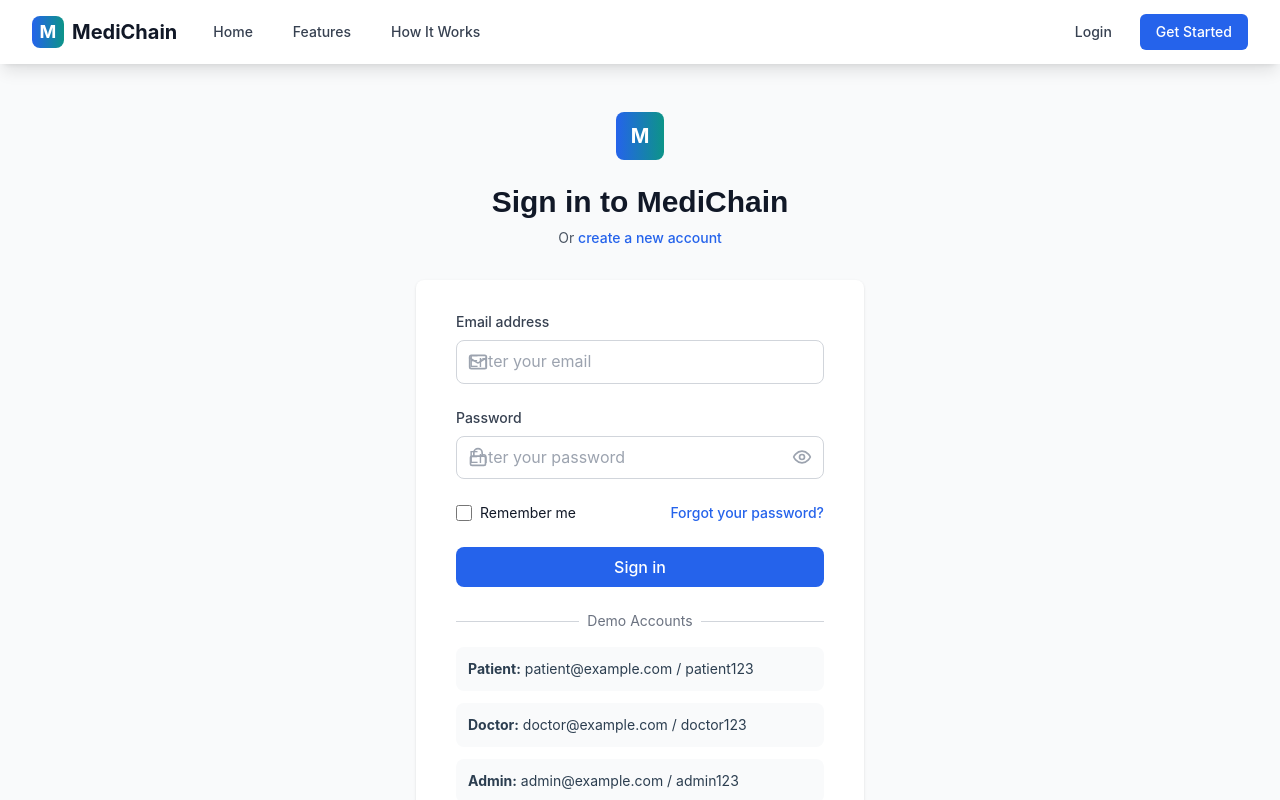
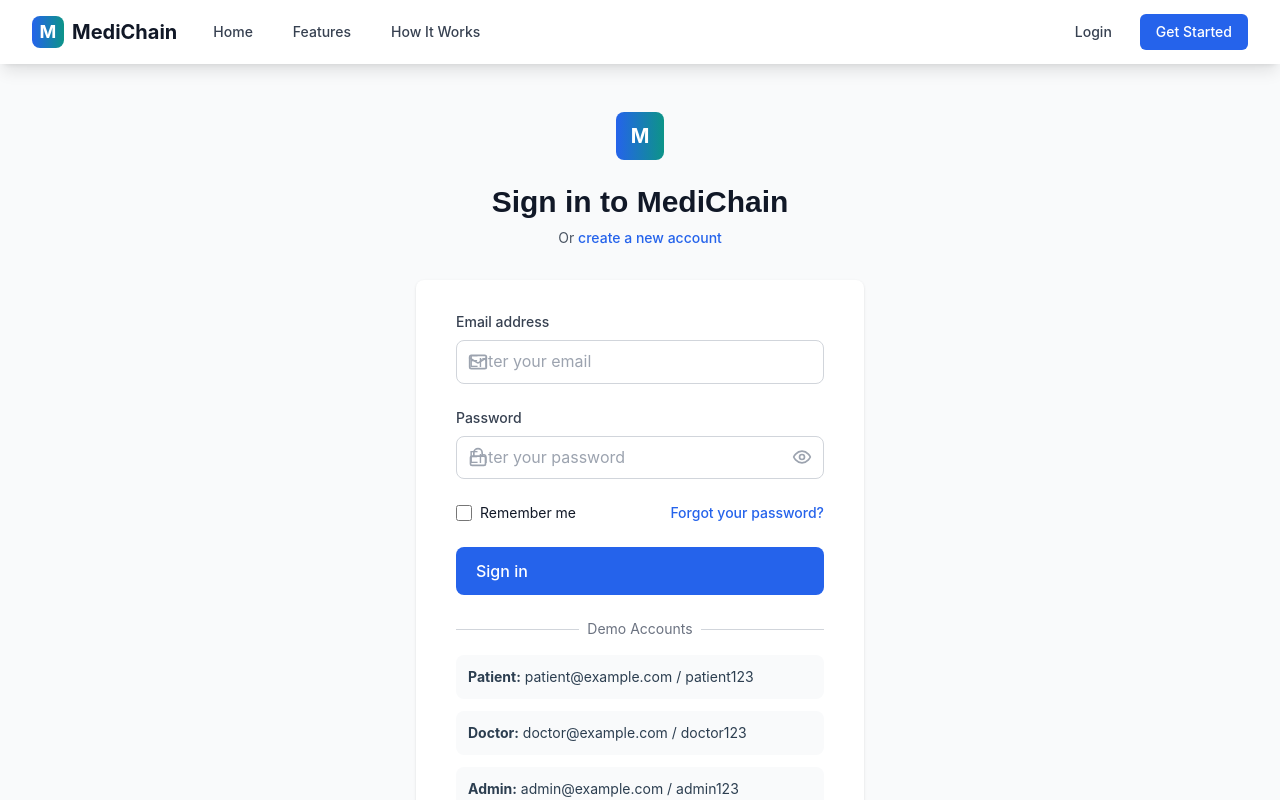
Before and after one commit to Edwin420s/MediChain, a React (Vite) app in the folder frontend/: page /login in a window 1280 px wide. Shown: the top 800 px of the page. Built offline with nearby package versions, Linux system fonts and the light colour scheme.

Commit message:
update files

```diff
--- a/frontend/src/pages/LoginPage.jsx
+++ b/frontend/src/pages/LoginPage.jsx
@@ -2,6 +2,8 @@ import React, { useState } from 'react';
 import { Link, useNavigate } from 'react-router-dom';
 import { useAuth } from '../context/AuthContext';
 import { Eye, EyeOff, Mail, Lock } from 'lucide-react';
+import { useToast } from '../context/ToastContext';
+import Button from '../components/Button';
 
 const LoginPage = () => {
   const [formData, setFormData] = useState({
@@ -14,6 +16,7 @@ const LoginPage = () => {
 
   const { login } = useAuth();
   const navigate = useNavigate();
+  const { push } = useToast();
 
   const handleChange = (e) => {
     setFormData({
@@ -32,12 +35,15 @@ const LoginPage = () => {
       const result = await login(formData.email, formData.password);
 
       if (result.success) {
+        push({ type: 'success', title: 'Welcome back', message: 'You have signed in successfully.' });
         navigate('/');
       } else {
         setError(result.error);
+        push({ type: 'error', title: 'Sign in failed', message: result.error || 'Invalid credentials' });
       }
     } catch (err) {
       setError('An unexpected error occurred. Please try again.');
+      push({ type: 'error', title: 'Unexpected error', message: 'Please try again.' });
     } finally {
       setLoading(false);
     }
@@ -150,11 +156,7 @@ const LoginPage = () => {
             </div>
 
             <div>
-              <button
-                type="submit"
-                disabled={loading}
-                className="w-full btn-primary py-3 px-4 text-base font-medium"
-              >
+              <Button type="submit" disabled={loading} className="w-full" size="lg">
                 {loading ? (
                   <div className="flex items-center justify-center">
                     <div className="loading-spinner mr-2"></div>
@@ -163,7 +165,7 @@ const LoginPage = () => {
                 ) : (
                   'Sign in'
                 )}
-              </button>
+              </Button>
             </div>
           </form>
 
```
Also changed, not shown: 1 other file (tests, documents, lock files or other folders).
